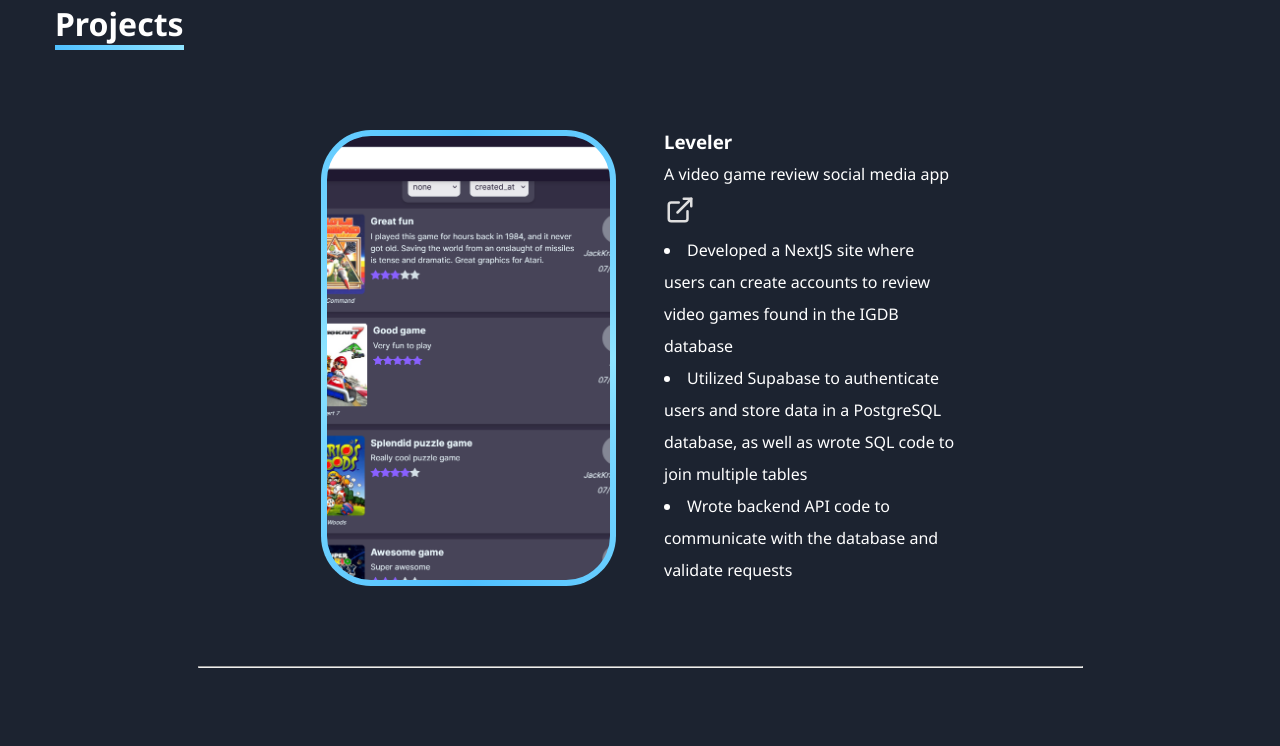
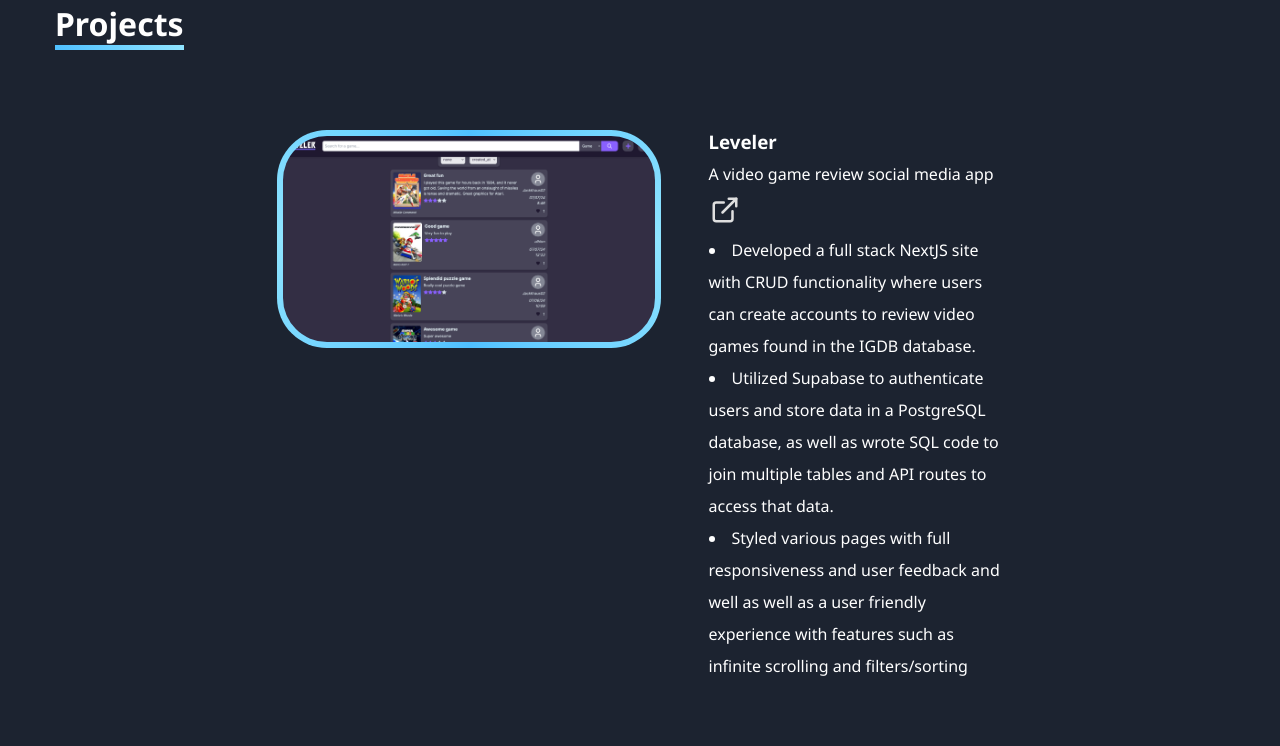
Before and after one commit to jack-kraus/portfolio, a React (Vite) app in the folder client/: page / in a window 1280 px wide. Shown: the part 700-1446 px from the top of the page. Built offline with nearby package versions, Linux system fonts and the light colour scheme.

Commit message:
Fix: Formatting

```diff
--- a/client/src/components/Project.tsx
+++ b/client/src/components/Project.tsx
@@ -26,6 +26,8 @@ export default function Project({ title, subtitle, links, objectives, image, rig
                 {objectives.map((item : string, i : number) => <li key={i}>{item}</li>)}
             </ul>}
         </div>
-        <img className="gradient-border tw-h-auto" src={image}/>
+        <div>
+            <img className="gradient-border sm:w-96 max-w-1/3 w-full" src={image}/>
+        </div>
     </div>;
 }
--- a/client/src/pages/Home.tsx
+++ b/client/src/pages/Home.tsx
@@ -17,7 +17,7 @@ function Home() {
           <img className="headshot" src="./images/headshot.jpg"/>
           <p className="mission">My name is Jack Kraus, I'm an aspiring <span className="gradient">Web Developer</span> and <span className="gradient">Software Engineer</span></p>
         </div>
-        <div className="contact tw-text-center tw-gap-2">
+        <div className="contact text-center gap-2">
           <b>Email</b>
           <a href="mailto:jackkraus3856@gmail.com">jackkraus3856@gmail.com</a>
           <b>Phone Number</b>
@@ -32,9 +32,9 @@ function Home() {
           title="Leveler"
           subtitle='A video game review social media app'
           objectives={[
-            "Developed a NextJS site where users can create accounts to review video games found in the IGDB database",
-            "Utilized Supabase to authenticate users and store data in a PostgreSQL database, as well as wrote SQL code to join multiple tables",
-            "Wrote backend API code to communicate with the database and validate requests"
+            "Developed a full stack NextJS site with CRUD functionality where users can create accounts to review video games found in the IGDB database.",
+            "Utilized Supabase to authenticate users and store data in a PostgreSQL database, as well as wrote SQL code to join multiple tables and API routes to access that data.",
+            "Styled various pages with full responsiveness and user feedback and well as well as a user friendly experience with features such as infinite scrolling and filters/sorting"
           ]}
           links={[
             { url: "https://leveler-app.vercel.app", origin: "deployment"}
@@ -72,7 +72,7 @@ function Home() {
 
       <h2 id="skills-header">Skills</h2>
 
-      <section id="skills">
+      <section id="skills" className="justify-center mx-0 sm:mx-24">
         <h3 className="skill-header">Web Development</h3>
         <div className='skill-list'>
           <IconSkill icon={<FaHtml5 size={50}/>} color1="#E54C21" color2="#ff9f73" text="HTML"/>
--- a/client/src/sass/Home.scss
+++ b/client/src/sass/Home.scss
@@ -82,12 +82,6 @@ section {
     justify-content: center;
     gap: 3rem;
 
-    img {
-        max-width: 25%;
-        display: inline-block;
-        min-width: 200px;
-        object-fit: cover;
-    }
     h2 { display: inline-block; }
 
     ul {
@@ -142,10 +136,6 @@ hr {
 **************/
 
 @media (min-width: 640px) {
-    #skills {
-        margin-left: 10%;
-        margin-right: 10%;
-    }
 }
 
 .skill-list {
--- a/client/tailwind.config.js
+++ b/client/tailwind.config.js
@@ -1,6 +1,5 @@
 /** @type {import('tailwindcss').Config} */
 export default {
-  prefix: 'tw-',
   content: ["./src/**/*.{jsx,ts,tsx}"],
   theme: {
     extend: {},
```
